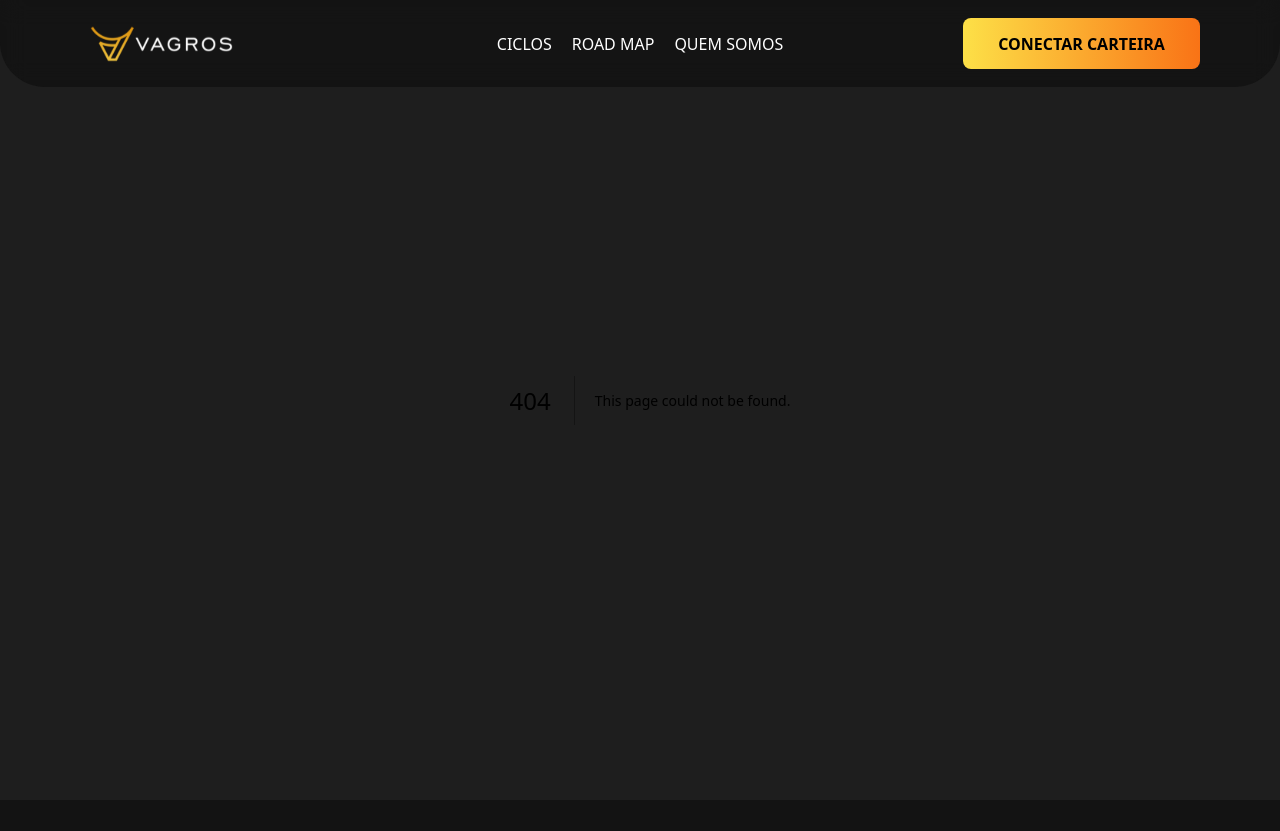
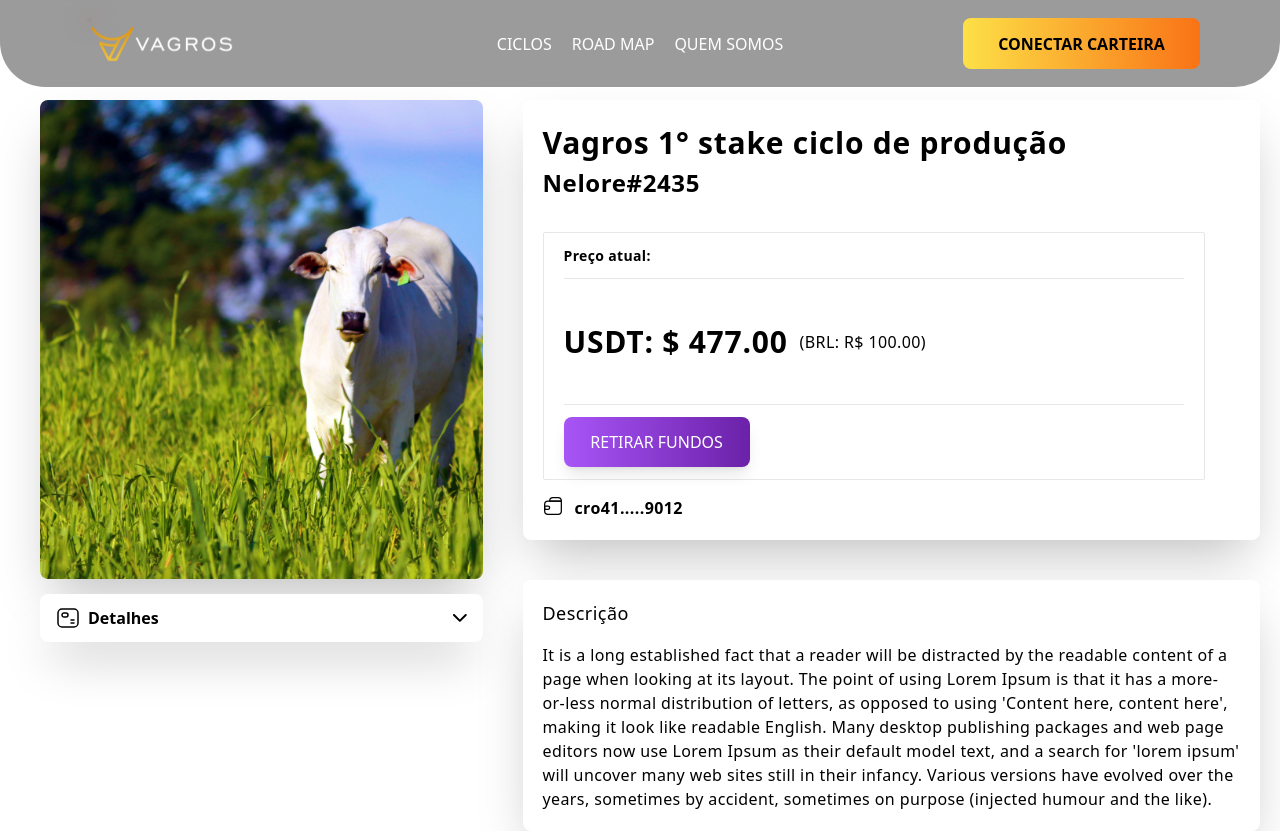
Before and after one commit to XRow08/vagros, a Next.js app: page /withdrawal in a window 1280 px wide. Before the commit this address had no page. Shown: the top 831 px of the page. Built offline with nearby package versions, Linux system fonts and the light colour scheme.

Commit message:
feat: Withdrawal tela, fix: detalhesVaca e card3

```diff
--- a/src/Components/BtnRoxo/index.tsx
+++ b/src/Components/BtnRoxo/index.tsx
@@ -4,7 +4,7 @@ export default function BtnRoxo({
     children: React.ReactNode
   }){
     return(
-        <div className=" bg-gradient-to-r text-white from-purple-500 to-purple-800 shadow-lg backdrop-blur-xl w-full h-full flex items-center justify-center rounded-[8px]">
+        <div className=" bg-gradient-to-r text-white from-purple-500 to-purple-800 cursor-pointer shadow-lg backdrop-blur-xl w-full h-full flex items-center justify-center rounded-[8px]">
             <div>{children}</div>
         </div>
     )
--- a/src/Components/Card3/index.tsx
+++ b/src/Components/Card3/index.tsx
@@ -3,12 +3,12 @@ import Wallet from "../Icons/Wallet";
 
 export default function Card3() {
   return (
-    <div className="flex flex-col  bg-white w-[350px] h-[300px] rounded-lg  shadow-2xl ">
-      <div className="flex flex-col  text-black h-full shadow-2xl">
+    <div className="flex flex-col  bg-white w-full min-w-[280px] h-full rounded-lg  shadow-2xl ">
+      <div className="flex flex-col  text-black w-full h-full shadow-2xl">
 
-        <div className="w-full h-[50%] relative">
+        <div className="w-full relative">
           <img src="/images/Vicon.svg" className="absolute right-2 p-1 pt-2" alt="" />
-          <img src="/images/vaquinha2.png" className="h-full w-full rounded-t-lg" alt="" />
+          <div><img src="/images/vaquinha2.png" className="max-h-[130px] w-full cover rounded-t-lg" alt="" /></div>
         </div>
 
         <div className="flex items-center justify-between py-1 mr-[5%] ml-[5%]">
--- a/src/Components/CiclosViewPerfil/index.tsx
+++ b/src/Components/CiclosViewPerfil/index.tsx
@@ -15,7 +15,7 @@ export default function CiclosViewPerfil() {
           />
         </div>
 
-        <div className="flex absolute rounded-xl border-4 shadow-2xl border-white top-[200px] left-[80px] w-[230px] h-[200px]">
+        <div className="flex absolute rounded-xl border-4 shadow-2xl border-white top-[200px] left-[5%] w-[230px] h-[200px]">
           <img
             src="/images/vaquinha2.png"
             className="rounded-xl w-full h-full shadow-2xl"
@@ -23,23 +23,29 @@ export default function CiclosViewPerfil() {
           />
         </div>
 
-        <div className="w-full">
-          <div className="flex flex-col ml-[320px] mr-[10%] h-[100px]">
+        <div className="w-full justify-between">
+
+          <div className="flex flex-col ml-[320px] mr-[5%] h-[100px]">
+
             <h1 className="text-black font-archivo text-2xl font-bold leading-normal tracking-wider mt-[10px]">
               Vagros 1° stake ciclo de produção
             </h1>
-            <div className="flex items-center">
+
+            <div className="flex w-full justify-between items-center">
               <CiclosViewInfo />
-              <div className="w-[30%] h-[50px]">
+
+              <div className="flex w-[30%] h-[50px]">
                 <BtnRoxo>VISUALIZAR LEILÃO</BtnRoxo>
               </div>
             </div>
+
           </div>
+
         </div>
 
 
       </div>
-      <div className="border-b-[1px] w-[80%] border-[#252525] border-opacity-25 w-7/10 mx-auto absolute bottom-0"></div>
+      <div className="border-b-[1px] w-[90%] border-[#252525] border-opacity-25 w-7/10 mx-auto absolute bottom-0"></div>
 
     </div>
   );
--- a/src/Components/DetalhesVaca/index.tsx
+++ b/src/Components/DetalhesVaca/index.tsx
@@ -3,18 +3,20 @@ import Circle from "../Icons/Circle";
 import IdCard from "../Icons/IdCard";
 
 export default function DetalhesVaca(){
+
+
   return(
-    <div className="flex flex-col w-[30%] bg-white">
+    <div className="flex flex-col w-full bg-white">
 
       <div className="flex flex-col items-center">
 
-        <div className="flex items-center rounded-lg shadow-2xl">
+        <div className="flex w-full items-center rounded-lg shadow-2xl">
         <div className="absolute flex items-center gap-2 top-0 left-0 p-2 pl-3">
             <h1 className=" text-white font-semibold">AO VIVO</h1>
             <Circle/>
         </div>
 
-          <div className="w-full">
+          <div className="flex w-full">
             <img src="/images/vaquinha3.png" className="rounded-lg h-full w-full" alt="" />
           </div>
 
--- a/src/Components/Header/MenuItens.tsx
+++ b/src/Components/Header/MenuItens.tsx
@@ -11,7 +11,7 @@ export default function MenuItens(){
             <Link href="/Roadmap">
                 <MenuItem>ROAD MAP</MenuItem>
             </Link>
-            <Link href="/AboutUs">
+            <Link href="/about-us">
                 <MenuItem>QUEM SOMOS</MenuItem>
             </Link>
 
--- a/src/Components/SearchBar/index.tsx
+++ b/src/Components/SearchBar/index.tsx
@@ -1,7 +1,7 @@
 export default function SearchBar(){
   return(
     <div className="flex flex-col items-center w-full bg-white pb-[30px] pt-[30px] ">
-      <div className="flex flex-col w-[80%] shadow-xl rounded-md">
+      <div className="flex flex-col w-[90%] shadow-xl rounded-md">
         <form>
           <div className="relative">
 
--- /dev/null
+++ b/src/Components/WithdrawalDescription/index.tsx
@@ -0,0 +1,10 @@
+export default function WithdrawalDescription(){
+  return(
+    <div className="flex flex-col w-full  bg-white rounded-lg p-5 shadow-2xl">
+      <div className="flex flex-col gap-4 w-full h-full">
+        <h1 className="text-black font-Archivo text-lg font-normal tracking-wide leading-normal letter-spacing-1">Descrição</h1>
+        <h1 className="text-black font-Archivo text-md font-normal tracking-wide leading-normal letter-spacing-1">It is a long established fact that a reader will be distracted by the readable content of a page when looking at its layout. The point of using Lorem Ipsum is that it has a more-or-less normal distribution of letters, as opposed to using 'Content here, content here', making it look like readable English. Many desktop publishing packages and web page editors now use Lorem Ipsum as their default model text, and a search for 'lorem ipsum' will uncover many web sites still in their infancy. Various versions have evolved over the years, sometimes by accident, sometimes on purpose (injected humour and the like).</h1>
+      </div>
+    </div>
+  )
+}
--- /dev/null
+++ b/src/Components/WithdrawalPanel/index.tsx
@@ -0,0 +1,45 @@
+import BtnRoxo from "../BtnRoxo";
+import Wallet from "../Icons/Wallet";
+
+export default function WithdrawalPanel(){
+  return(
+    <div className="flex flex-col w-full  bg-white rounded-lg p-5 shadow-2xl">
+      <div className="flex flex-col gap-4 w-full h-full">
+        <div className="flex flex-col">
+          <h1 className="text-black font-Archivo text-3xl font-bold tracking-wide leading-normal letter-spacing-1.5">
+          Vagros 1° stake ciclo de produção
+          </h1>
+          <h1 className="text-black font-Archivo text-2xl font-bold tracking-wide leading-normal letter-spacing-1.5">
+            Nelore#2435
+          </h1>
+          <div className="flex items-center justify-between w-[25%]">
+
+          </div>
+        </div>
+
+        <div className="flex flex-col w-[95%] border-gray-200 rounded-sm border-[1px] px-5 py-3 mt-[15px]">
+          <div className="flex pb-3">
+            <h1 className="text-black font-Archivo text-sm font-bold tracking-wide leading-normal letter-spacing-1">Preço atual:</h1>
+          </div>
+
+          <div className="flex items-center gap-3 py-10 mb-3 border-y-[1px] border-gray-200">
+            <h1 className="text-black font-Archivo text-3xl font-bold tracking-wide leading-normal letter-spacing-1.75">USDT: $ 477.00</h1>
+            <h1 className="text-black font-Archivo text-md font-normal tracking-wide leading-normal letter-spacing-1">(BRL: R$ 100.00)</h1>
+          </div>
+
+
+          <div className="w-[30%] h-[50px]">
+            <BtnRoxo>RETIRAR FUNDOS</BtnRoxo>
+          </div>
+        </div>
+
+        <div className="flex gap-3">
+          <Wallet></Wallet>
+          <h1 className="text-black font-Archivo text-md font-semibold tracking-wide leading-normal letter-spacing-1">
+          cro41.....9012
+          </h1>
+        </div>
+      </div>
+    </div>
+  )
+}
--- a/src/app/ciclos-view/page.tsx
+++ b/src/app/ciclos-view/page.tsx
@@ -9,13 +9,15 @@ export default function CiclosView(){
         <div className="flex items-center flex-col bg-white ">
             <CiclosViewPerfil/>
 
-            <div className="flex relative w-[80%] mt-[20px] pb-[20px]">
+            <div className="flex flex-col relative w-[90%] mt-[20px] pb-[20px]">
               <ProgressBar/>
               <div className="border-b-[1px] border-[#252525] border-opacity-25 w-full mx-auto absolute bottom-0"></div>
+
             </div>
             <SearchBar/>
 
-            <div className="flex flex-col items-center h-full gap-14 bg-white px-[5%] pt-[2%] pb-[5%] pr-[20%] pl-[20%]">
+
+            <div className="flex flex-col items-center h-full gap-14 bg-white py-[30px]">
               <div className="flex items-center gap-5">
                 <Card3/>
                 <Card3/>
--- a/src/app/nft/page.tsx
+++ b/src/app/nft/page.tsx
@@ -6,18 +6,23 @@ import Card3 from "@/Components/Card3";
 export default function NftView() {
   return (
     <div className="flex flex-col items-center w-full h-full bg-white">
-      <div className="flex items-center justify-between w-[80%] mt-[100px]">
+      <div className="flex flex-col items-center gap-20 pb-[100px] justify-between w-[90%] mt-[100px]">
+
         <div className="flex justify-center gap-14 w-full h-full">
-          <DetalhesVaca></DetalhesVaca>
+
+          <div className="w-[40%]">
+            <DetalhesVaca></DetalhesVaca>
+          </div>
+
           <div className="flex flex-col w-[60%] gap-6">
             <NftData />
             <NftChart />
           </div>
         </div>
-      </div>
 
-      <div className="flex flex-col items-center w-full h-full gap-14 bg-white px-[5%] pt-[2%] pb-[5%] pr-[20%] pl-[20%]">
-        <div className="flex items-center gap-5">
+      <div className="flex flex-col w-full gap-3 bg-white">
+        <h1 className="text-black font-Archivo text-xl font-bold tracking-wide leading-normal letter-spacing-1.5">Explorar Ciclo</h1>
+        <div className="flex justify-center items-center w-full gap-5">
           <Card3 />
           <Card3 />
           <Card3 />
@@ -25,6 +30,10 @@ export default function NftView() {
         </div>
       </div>
 
+      </div>
+
+
+
     </div>
   )
 }
--- /dev/null
+++ b/src/app/withdrawal/page.tsx
@@ -0,0 +1,20 @@
+import DetalhesVaca from "@/Components/DetalhesVaca";
+import WithdrawalDescription from "@/Components/WithdrawalDescription";
+import WithdrawalPanel from "@/Components/WithdrawalPanel";
+
+export default function withdrawal(){
+  return(
+    <div className="flex w-full gap-10 bg-white p-10 pt-[100px] pb-[300px]">
+
+      <div className="w-[60%]">
+        <DetalhesVaca></DetalhesVaca>
+      </div>
+
+      <div className="flex flex-col w-full gap-10">
+        <WithdrawalPanel/>
+        <WithdrawalDescription></WithdrawalDescription>
+      </div>
+
+    </div>
+  )
+}
```
